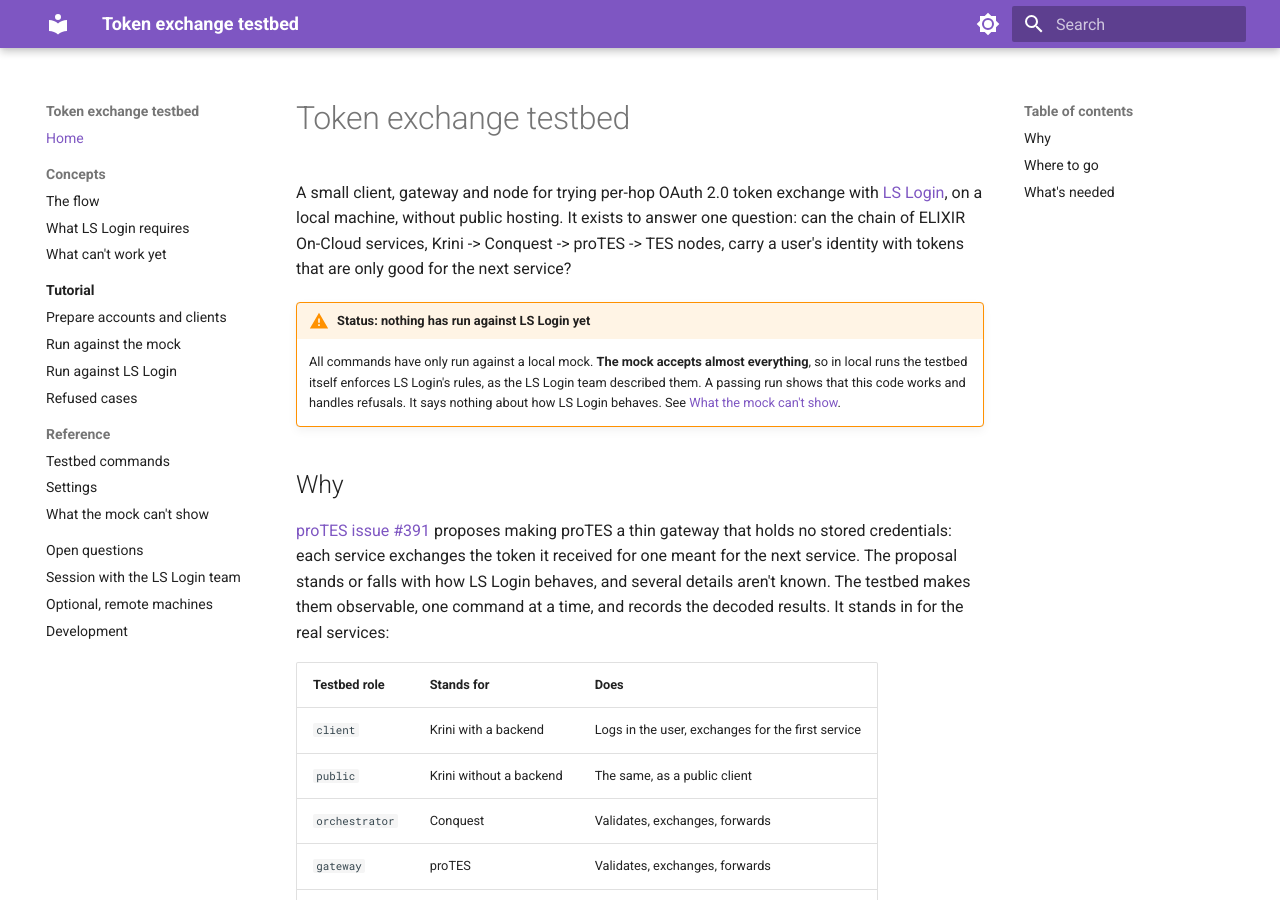
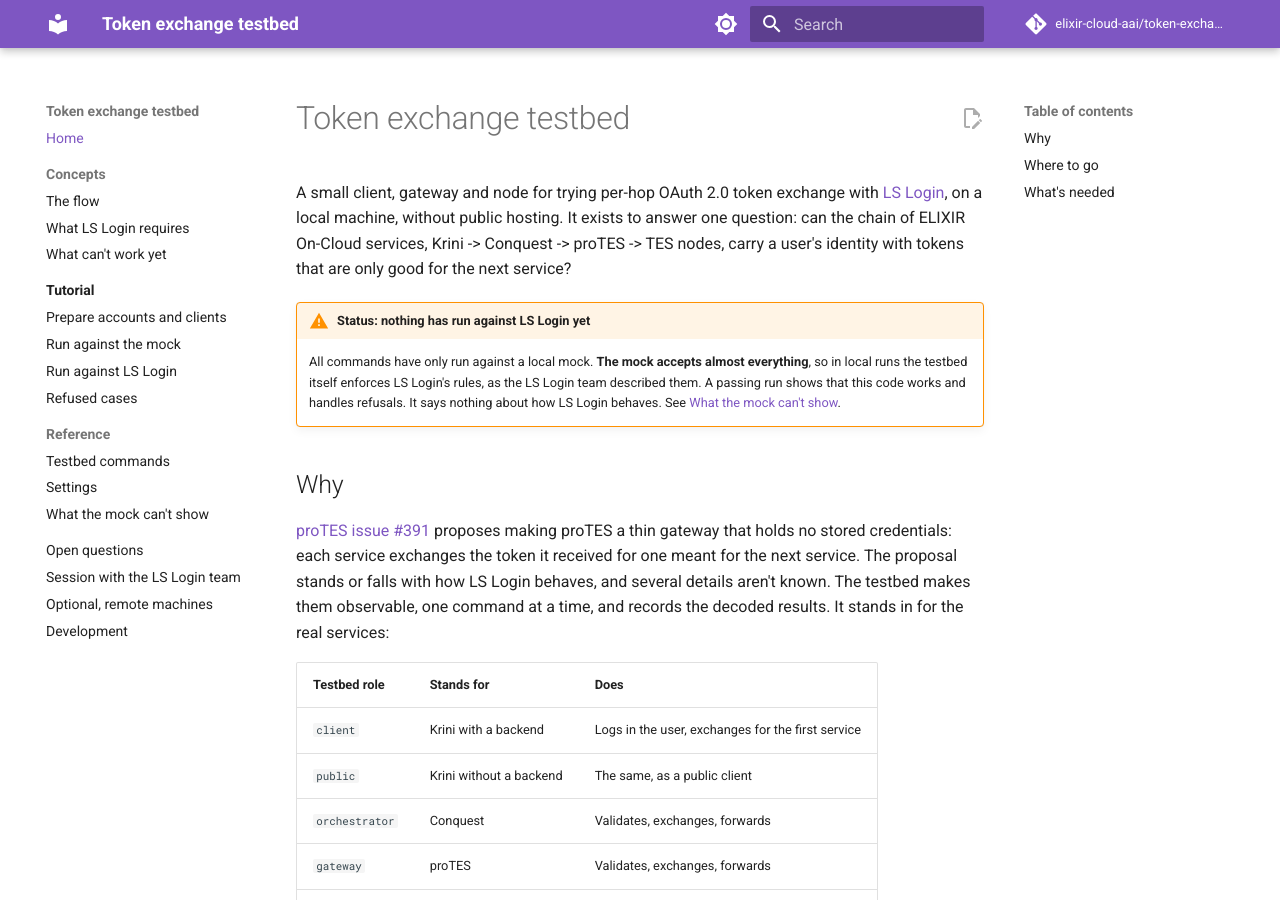
Before and after one commit to elixir-cloud-aai/token-exchange-flow-testbed, an MkDocs documentation site: the page built from docs/index.md, in a window 1280 px wide and 900 px high. Built offline with MkDocs 1.6.1 and Material for MkDocs 9.7.7, drawn with Linux system fonts in a browser that asks for light colours; comment, search, counter and statistics services are not loaded.

Commit message:
ci: run CI on the dev branch (#20)
* ci: run CI on the dev branch

The repository moved to the org with dev as its default branch. Run
CI on pull requests and pushes to dev. Set the repository URL in
mkdocs.yml, and in the README's clone commands.

Closes #1

Co-Authored-By: Claude Opus 5.5 <noreply@anthropic.com>

* ci: show edit links in the docs

edit_uri has no effect without the Material feature that shows the
button.

Co-Authored-By: Claude Opus 5.5 <noreply@anthropic.com>

---------

Co-authored-by: Claude Opus 5.5 <noreply@anthropic.com>

```diff
--- a/mkdocs.yml
+++ b/mkdocs.yml
@@ -2,13 +2,16 @@ site_name: Token exchange testbed
 site_description: >-
   Trying per-hop token exchange with LS Login, on a local machine
 # Read the Docs serves each version under its own path. No URL is assumed here:
-# the variable is set in its builds. Set `repo_url` once the repository has a
-# home.
+# the variable is set in its builds.
 site_url: !ENV [READTHEDOCS_CANONICAL_URL, ""]
+repo_url: https://github.com/elixir-cloud-aai/token-exchange-flow-testbed
+repo_name: elixir-cloud-aai/token-exchange-flow-testbed
+edit_uri: edit/dev/docs/
 
 theme:
   name: material
   features:
+    - content.action.edit
     - content.code.copy
     - navigation.footer
     - navigation.indexes
```
Also changed, not shown: README.md (+2 -2 lines), 1 other file.
